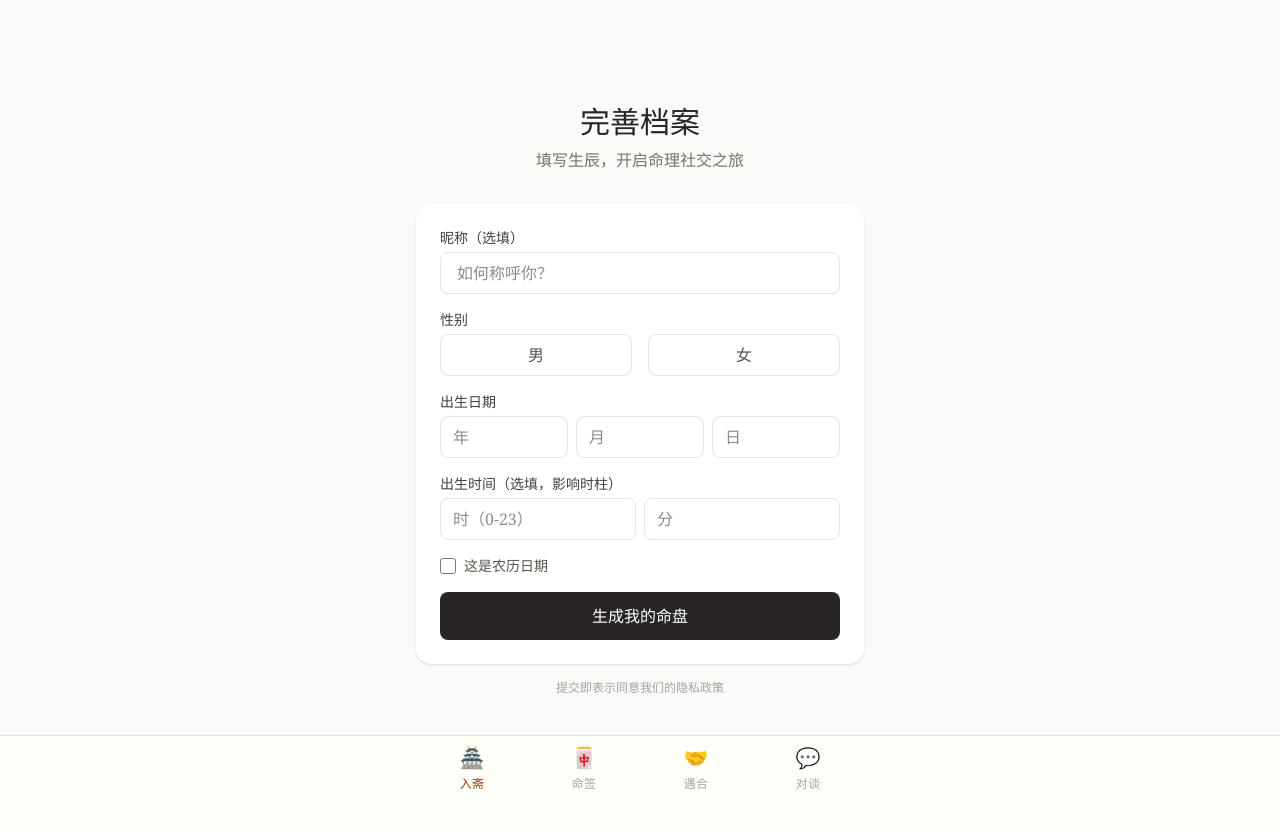
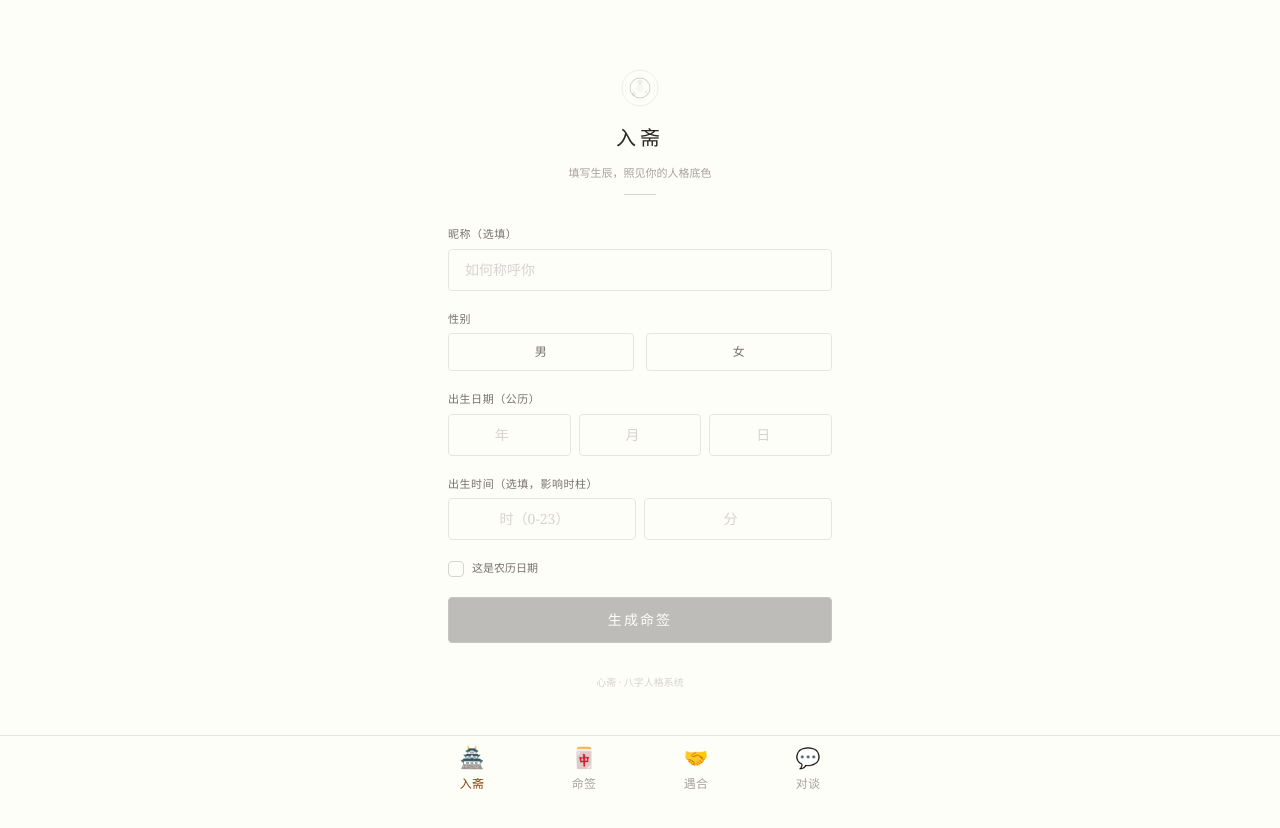
Before and after one commit to 44678020qq-ctrl/xinzhai, a Next.js app: page /register in a window 1280 px wide. Shown: the top 828 px of the page. Built offline with nearby package versions, Linux system fonts and the light colour scheme; no server answers.

Commit message:
fix: register统一ink配色 + chat顶部截断修复 + card对接Python规则引擎 + match路由修复

```diff
--- a/src/app/chat/page.tsx
+++ b/src/app/chat/page.tsx
@@ -134,7 +134,7 @@ export default function ChatPage() {
   };
 
   return (
-    <main className="flex flex-col h-screen max-w-sm mx-auto">
+    <main className="flex flex-col h-screen max-w-sm mx-auto pt-safe">
       {/* 顶部 - 命局信息栏 */}
       <div className="flex items-center gap-3 px-4 py-3 bg-gradient-to-r from-ink-50 to-white border-b border-ink-100">
         <button
--- a/src/app/match/page.tsx
+++ b/src/app/match/page.tsx
@@ -125,7 +125,7 @@ export default function MatchPage() {
 
   useEffect(() => {
     const raw = sessionStorage.getItem("xinzhai_birth");
-    if (!raw) { router.push("/input"); return; }
+    if (!raw) { router.push("/register"); return; }
 
     import("@/lib/bazi").then(async (mod) => {
       const form = JSON.parse(raw);
@@ -204,8 +204,8 @@ export default function MatchPage() {
 
   const handleSendResonance = (match: MatchResult) => {
     setSent((prev) => [...prev, match.id]);
-    sessionStorage.setItem("xinzhai_match", JSON.stringify(match));
-    router.push("/resonance");
+    sessionStorage.setItem("xinzhai_chat_target", JSON.stringify(match));
+    router.push("/chat");
   };
 
   if (loading || !myWx) {
--- a/src/app/register/page.tsx
+++ b/src/app/register/page.tsx
@@ -4,6 +4,7 @@ import { useState } from 'react'
 import { useRouter } from 'next/navigation'
 import { supabase } from '@/lib/supabase'
 import { calculateBazi, judgeStrength, findYongShen } from '@/lib/bazi'
+import { InkMark } from '@/components/InkMark'
 
 export default function RegisterPage() {
   const router = useRouter()
@@ -23,12 +24,22 @@ export default function RegisterPage() {
     e.preventDefault()
     setLoading(true)
 
-    try {
-      // 计算八字
+    const birthData = {
+      birth_year: formData.birth_year,
+      birth_month: formData.birth_month,
+      birth_day: formData.birth_day,
+      birth_hour: formData.birth_hour,
+      birth_minute: formData.birth_minute,
+      gender: formData.gender,
+      is_lunar: formData.is_lunar
+    }
+
     const hour = formData.birth_hour ? parseInt(formData.birth_hour) : null
     const minute = formData.birth_minute ? parseInt(formData.birth_minute) : null
 
-      const bazi = calculateBazi(
+    let bazi
+    try {
+      bazi = calculateBazi(
         parseInt(formData.birth_year),
         parseInt(formData.birth_month),
         parseInt(formData.birth_day),
@@ -36,20 +47,21 @@ export default function RegisterPage() {
         minute,
         formData.is_lunar
       )
+    } catch {
+      alert('日期无效，请检查')
+      setLoading(false)
+      return
+    }
 
-      // 保存到 Supabase（使用匿名登录）
+    try {
       let { data: { user } } = await supabase.auth.getUser()
-
       if (!user) {
-        // 如果没登录，先匿名登录
         const { data, error } = await supabase.auth.signInAnonymously()
         if (error) throw error
         user = data.user
       }
 
-      const { error: profileError } = await supabase
-        .from('user_profiles')
-        .insert({
+      await supabase.from('user_profiles').insert({
         id: user?.id,
         name: formData.name || null,
         gender: formData.gender || null,
@@ -71,21 +83,11 @@ export default function RegisterPage() {
         personality_tags: [],
         updated_at: new Date().toISOString()
       })
+    } catch (error) {
+      console.warn('Supabase 失败，降级本地模式:', error)
+    }
 
-      if (profileError) throw profileError
-
-      // 保存到 sessionStorage 供 /card 和 /chat 页面使用
-      sessionStorage.setItem('xinzhai_birth', JSON.stringify({
-        birth_year: formData.birth_year,
-        birth_month: formData.birth_month,
-        birth_day: formData.birth_day,
-        birth_hour: formData.birth_hour,
-        birth_minute: formData.birth_minute,
-        gender: formData.gender,
-        is_lunar: formData.is_lunar
-      }))
-
-      // 保存八字信息供 chat 使用
+    sessionStorage.setItem('xinzhai_birth', JSON.stringify(birthData))
     const strength = judgeStrength(bazi)
     const yongShen = findYongShen(bazi)
     sessionStorage.setItem('xinzhai_bazi', JSON.stringify({
@@ -95,142 +97,92 @@ export default function RegisterPage() {
       yongShen
     }))
 
-      // 跳转到卡片页
     router.push('/card')
-    } catch (error) {
-      console.error('注册失败:', error)
-      const errMsg = error instanceof Error ? error.message : JSON.stringify(error)
-      // 即使 Supabase 失败，也保存到 sessionStorage 并跳转（降级模式）
-      sessionStorage.setItem('xinzhai_birth', JSON.stringify({
-        birth_year: formData.birth_year,
-        birth_month: formData.birth_month,
-        birth_day: formData.birth_day,
-        birth_hour: formData.birth_hour,
-        birth_minute: formData.birth_minute,
-        gender: formData.gender,
-        is_lunar: formData.is_lunar
-      }))
-
-      const bazi = calculateBazi(
-        parseInt(formData.birth_year),
-        parseInt(formData.birth_month),
-        parseInt(formData.birth_day),
-        formData.birth_hour ? parseInt(formData.birth_hour) : null,
-        formData.birth_minute ? parseInt(formData.birth_minute) : null,
-        formData.is_lunar
-      )
-      const strength = judgeStrength(bazi)
-      const yongShen = findYongShen(bazi)
-      sessionStorage.setItem('xinzhai_bazi', JSON.stringify({
-        dayMaster: bazi.day.wuxing_gan,
-        dayMasterGan: bazi.dayGan,
-        strength,
-        yongShen
-      }))
-
-      console.warn('Supabase 注册失败，使用本地模式继续:', errMsg)
-      router.push('/card')
-    } finally {
     setLoading(false)
-    }
   }
 
   return (
-    <div className="min-h-screen bg-stone-50 flex items-center justify-center p-4">
-      <div className="max-w-md w-full">
-        <div className="text-center mb-8">
-          <h1 className="text-3xl font-light text-stone-800">完善档案</h1>
-          <p className="text-stone-500 mt-2">填写生辰，开启命理社交之旅</p>
+    <main className="min-h-screen flex flex-col items-center px-6 py-16">
+      <div className="animate-fade-in-up w-full max-w-sm flex flex-col gap-8">
+        {/* 标题 */}
+        <div className="text-center flex flex-col items-center gap-3">
+          <InkMark />
+          <h1 className="text-xl tracking-[0.2em] text-ink-800 font-light">
+            入斋
+          </h1>
+          <p className="text-[11px] text-ink-400 font-light leading-relaxed">
+            填写生辰，照见你的人格底色
+          </p>
+          <div className="w-8 h-[0.5px] bg-ink-300" />
         </div>
 
-        <form onSubmit={handleSubmit} className="space-y-4 bg-white p-6 rounded-2xl shadow-sm">
-          {/* 姓名 */}
+        <form onSubmit={handleSubmit} className="flex flex-col gap-5">
+          {/* 昵称 */}
           <div>
-            <label className="block text-sm font-medium text-stone-700 mb-1">
+            <label className="block text-[11px] text-ink-500 tracking-wider font-light mb-1.5">
               昵称（选填）
             </label>
             <input
               type="text"
               value={formData.name}
               onChange={(e) => setFormData({ ...formData, name: e.target.value })}
-              className="w-full px-4 py-2 border border-stone-200 rounded-lg focus:ring-2 focus:ring-stone-400 focus:border-transparent"
-              placeholder="如何称呼你？"
+              className="w-full px-4 py-2.5 border border-ink-200 rounded-sm bg-transparent text-sm text-ink-800 placeholder:text-ink-300 focus:outline-none focus:border-ink-400 font-light"
+              placeholder="如何称呼你"
             />
           </div>
 
           {/* 性别 */}
           <div>
-            <label className="block text-sm font-medium text-stone-700 mb-1">
+            <label className="block text-[11px] text-ink-500 tracking-wider font-light mb-1.5">
               性别
             </label>
-            <div className="flex gap-4">
+            <div className="flex gap-3">
+              {(['male', 'female'] as const).map(g => (
                 <button
+                  key={g}
                   type="button"
-                onClick={() => setFormData({ ...formData, gender: 'male' })}
-                className={`flex-1 py-2 rounded-lg border ${
-                  formData.gender === 'male'
-                    ? 'bg-stone-800 text-white border-stone-800'
-                    : 'bg-white text-stone-600 border-stone-200 hover:border-stone-400'
+                  onClick={() => setFormData({ ...formData, gender: g })}
+                  className={`flex-1 py-2.5 border text-xs tracking-wider font-light transition-colors duration-300 rounded-sm ${
+                    formData.gender === g
+                      ? 'border-ink-700 bg-ink-800 text-paper'
+                      : 'border-ink-200 text-ink-500 hover:border-ink-400'
                   }`}
                 >
-                男
+                  {g === 'male' ? '男' : '女'}
                 </button>
-              <button
-                type="button"
-                onClick={() => setFormData({ ...formData, gender: 'female' })}
-                className={`flex-1 py-2 rounded-lg border ${
-                  formData.gender === 'female'
-                    ? 'bg-stone-800 text-white border-stone-800'
-                    : 'bg-white text-stone-600 border-stone-200 hover:border-stone-400'
-                }`}
-              >
-                女
-              </button>
+              ))}
             </div>
           </div>
 
           {/* 出生日期 */}
           <div>
-            <label className="block text-sm font-medium text-stone-700 mb-1">
-              出生日期
+            <label className="block text-[11px] text-ink-500 tracking-wider font-light mb-1.5">
+              出生日期（公历）
             </label>
             <div className="grid grid-cols-3 gap-2">
+              {[
+                { key: 'birth_year', ph: '年', min: 1940, max: 2010 },
+                { key: 'birth_month', ph: '月', min: 1, max: 12 },
+                { key: 'birth_day', ph: '日', min: 1, max: 31 },
+              ].map(f => (
                 <input
+                  key={f.key}
                   type="number"
-                value={formData.birth_year}
-                onChange={(e) => setFormData({ ...formData, birth_year: e.target.value })}
-                className="px-3 py-2 border border-stone-200 rounded-lg focus:ring-2 focus:ring-stone-400"
-                placeholder="年"
-                min="1900"
-                max="2100"
+                  value={formData[f.key as keyof typeof formData] as string}
+                  onChange={(e) => setFormData({ ...formData, [f.key]: e.target.value })}
+                  className="px-3 py-2.5 border border-ink-200 rounded-sm bg-transparent text-sm text-ink-800 text-center placeholder:text-ink-300 focus:outline-none focus:border-ink-400 font-light"
+                  placeholder={f.ph}
+                  min={f.min}
+                  max={f.max}
                   required
                 />
-              <input
-                type="number"
-                value={formData.birth_month}
-                onChange={(e) => setFormData({ ...formData, birth_month: e.target.value })}
-                className="px-3 py-2 border border-stone-200 rounded-lg focus:ring-2 focus:ring-stone-400"
-                placeholder="月"
-                min="1"
-                max="12"
-                required
-              />
-              <input
-                type="number"
-                value={formData.birth_day}
-                onChange={(e) => setFormData({ ...formData, birth_day: e.target.value })}
-                className="px-3 py-2 border border-stone-200 rounded-lg focus:ring-2 focus:ring-stone-400"
-                placeholder="日"
-                min="1"
-                max="31"
-                required
-              />
+              ))}
             </div>
           </div>
 
           {/* 出生时间 */}
           <div>
-            <label className="block text-sm font-medium text-stone-700 mb-1">
+            <label className="block text-[11px] text-ink-500 tracking-wider font-light mb-1.5">
               出生时间（选填，影响时柱）
             </label>
             <div className="grid grid-cols-2 gap-2">
@@ -238,51 +190,53 @@ export default function RegisterPage() {
                 type="number"
                 value={formData.birth_hour}
                 onChange={(e) => setFormData({ ...formData, birth_hour: e.target.value })}
-                className="px-3 py-2 border border-stone-200 rounded-lg focus:ring-2 focus:ring-stone-400"
+                className="px-3 py-2.5 border border-ink-200 rounded-sm bg-transparent text-sm text-ink-800 text-center placeholder:text-ink-300 focus:outline-none focus:border-ink-400 font-light"
                 placeholder="时（0-23）"
-                min="0"
-                max="23"
+                min={0}
+                max={23}
               />
               <input
                 type="number"
                 value={formData.birth_minute}
                 onChange={(e) => setFormData({ ...formData, birth_minute: e.target.value })}
-                className="px-3 py-2 border border-stone-200 rounded-lg focus:ring-2 focus:ring-stone-400"
+                className="px-3 py-2.5 border border-ink-200 rounded-sm bg-transparent text-sm text-ink-800 text-center placeholder:text-ink-300 focus:outline-none focus:border-ink-400 font-light"
                 placeholder="分"
-                min="0"
-                max="59"
+                min={0}
+                max={59}
               />
             </div>
           </div>
 
-          {/* 农历/公历 */}
-          <div className="flex items-center gap-2">
+          {/* 农历开关 */}
+          <label className="flex items-center gap-2 cursor-pointer">
+            <div className={`w-4 h-4 border rounded-sm flex items-center justify-center transition-colors ${
+              formData.is_lunar ? 'bg-ink-800 border-ink-800' : 'border-ink-300'
+            }`}>
+              {formData.is_lunar && <span className="text-paper text-[8px]">✓</span>}
+            </div>
             <input
               type="checkbox"
-              id="is_lunar"
               checked={formData.is_lunar}
               onChange={(e) => setFormData({ ...formData, is_lunar: e.target.checked })}
-              className="w-4 h-4 text-stone-800 border-stone-300 rounded focus:ring-stone-500"
+              className="sr-only"
             />
-            <label htmlFor="is_lunar" className="text-sm text-stone-600">
-              这是农历日期
+            <span className="text-[11px] text-ink-500 font-light">这是农历日期</span>
           </label>
-          </div>
 
-          {/* 提交按钮 */}
+          {/* 提交 */}
           <button
             type="submit"
-            disabled={loading}
-            className="w-full py-3 bg-stone-800 text-white rounded-lg font-medium hover:bg-stone-700 disabled:bg-stone-400 disabled:cursor-not-allowed transition"
+            disabled={loading || !formData.birth_year || !formData.birth_month || !formData.birth_day}
+            className="w-full py-3 border border-ink-700 bg-ink-800 text-paper text-sm tracking-[0.15em] font-light hover:bg-ink-900 disabled:opacity-30 disabled:cursor-not-allowed transition-colors duration-500 rounded-sm"
           >
-            {loading ? '保存中...' : '生成我的命盘'}
+            {loading ? '正在起盘…' : '生成命签'}
           </button>
         </form>
 
-        <p className="text-center text-stone-400 text-xs mt-4">
-          提交即表示同意我们的隐私政策
+        <p className="text-center text-[10px] text-ink-300 font-light">
+          心斋 · 八字人格系统
         </p>
       </div>
-    </div>
+    </main>
   )
 }
```
Also changed, not shown: src/app/card/page.tsx (+187 -100 lines). Lines whose indentation alone changed are shown as unchanged.
